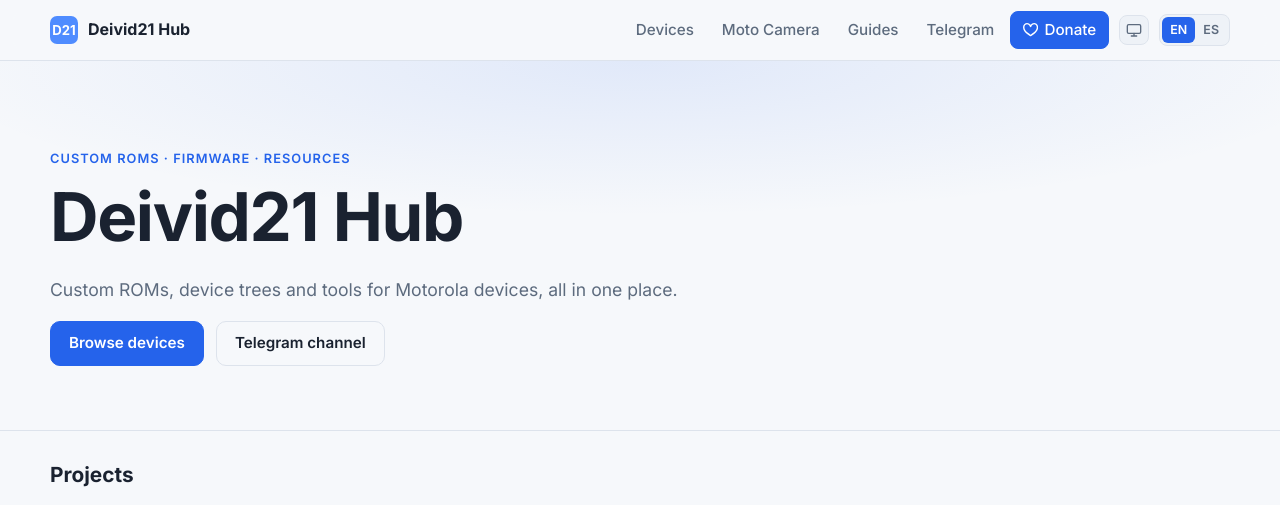
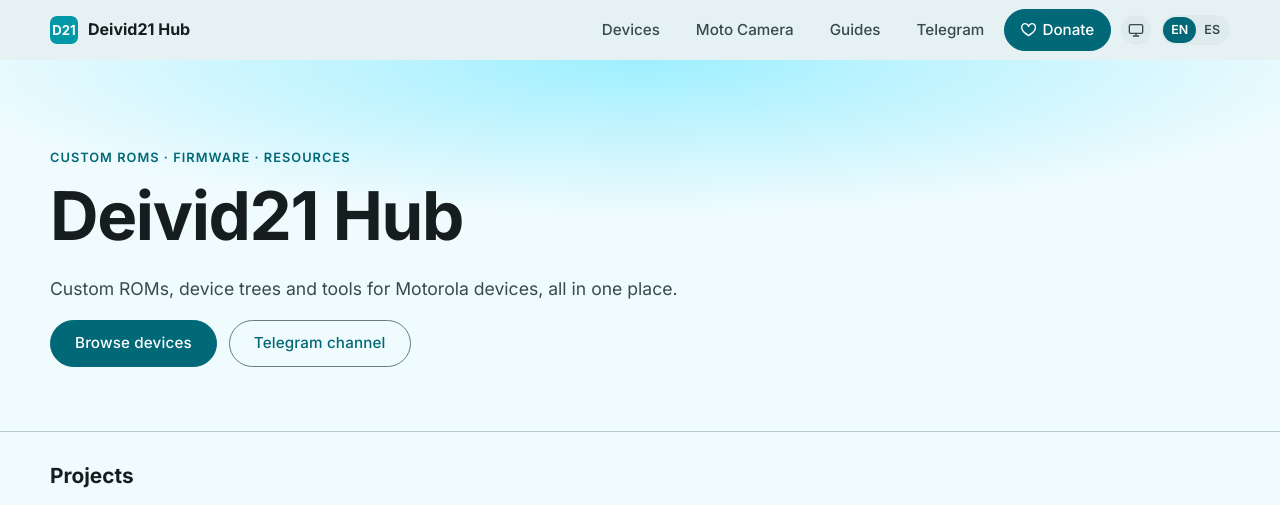
Before and after one commit to Deivid21/deivid21.github.io, a Jekyll site: the page built from index.html, in a window 1280 px wide and 1400 px high. Shown: the top 505 px of the window. Built offline with Jekyll 4.4.1, drawn with Linux system fonts in a browser that asks for light colours; grey boxes are pictures that could not be loaded.

Commit message:
style: adopt Material You design
Tonal color palette generated from a cyan seed (#00acc1) for dark and
light schemes, pill buttons, filled cards without borders, tonal chips
and tags, and a tonal top app bar. The logo follows the new color.

Co-Authored-By: Claude Opus 5.5 <noreply@anthropic.com>

```diff
--- a/assets/css/style.css
+++ b/assets/css/style.css
@@ -1,46 +1,53 @@
 /* ── Tokens ─────────────────────────────────────────── */
 :root {
-  --bg: #0d1117;
-  --bg-soft: #131a24;
-  --card: #161e2b;
-  --card-hover: #1c2636;
-  --border: #243044;
-  --text: #e6edf3;
-  --muted: #8b98a9;
-  --accent: #4f8cff;
-  --accent-soft: rgba(79, 140, 255, .14);
+  /* Material You tonal palette, seed #00acc1 (dark scheme) */
+  --md-primary: #69d5e8; --md-on-primary: #01363e;
+  --md-primary-container: #014e59; --md-on-primary-container: #9eefff;
+  --md-secondary-container: #1f4d55; --md-on-secondary-container: #bceaf4;
+  --md-tertiary-container: #30476c; --md-on-tertiary-container: #d7e3ff;
+  --md-surface: #0b1517; --md-surface-low: #151d1f; --md-surface-c: #192123;
+  --md-surface-high: #232b2d; --md-surface-highest: #2d3638;
+  --md-on-surface: #d9e4e7; --md-on-variant: #b4cacf;
+  --md-outline: #7f9499; --md-outline-variant: #374a4e;
+  --bg: var(--md-surface);
+  --bg-soft: var(--md-surface-high);
+  --card: var(--md-surface-c);
+  --card-hover: var(--md-surface-high);
+  --border: var(--md-outline-variant);
+  --text: var(--md-on-surface);
+  --muted: var(--md-on-variant);
+  --accent: var(--md-primary);
+  --accent-soft: var(--md-primary-container);
   --ok: #3fb950;
   --warn: #d29922;
   --off: #f0616d;
-  --radius: 14px;
+  --radius: 24px;
   --mono: "JetBrains Mono", ui-monospace, monospace;
   color-scheme: dark;
 }
-/* Light theme: follows the system unless the theme toggle picked one (html[data-theme]) */
+/* Light scheme: follows the system unless the theme toggle picked one (html[data-theme]) */
 @media (prefers-color-scheme: light) {
   :root:not([data-theme="dark"]) {
-    --bg: #f6f8fb;
-    --bg-soft: #eef2f7;
-    --card: #ffffff;
-    --card-hover: #f3f6fb;
-    --border: #dde3ec;
-    --text: #1a2230;
-    --muted: #5d6b7e;
-    --accent: #2563eb;
-    --accent-soft: rgba(37, 99, 235, .1);
+    --md-primary: #006876; --md-on-primary: #ffffff;
+    --md-primary-container: #9eefff; --md-on-primary-container: #001f24;
+    --md-secondary-container: #bceaf4; --md-on-secondary-container: #001f24;
+    --md-tertiary-container: #d7e3ff; --md-on-tertiary-container: #011c38;
+    --md-surface: #f0fbfe; --md-surface-low: #eaf6f8; --md-surface-c: #e5f0f2;
+    --md-surface-high: #dfeaec; --md-surface-highest: #d9e4e7;
+    --md-on-surface: #151d1f; --md-on-variant: #374a4e;
+    --md-outline: #667b7f; --md-outline-variant: #b4cacf;
     color-scheme: light;
   }
 }
 :root[data-theme="light"] {
-  --bg: #f6f8fb;
-  --bg-soft: #eef2f7;
-  --card: #ffffff;
-  --card-hover: #f3f6fb;
-  --border: #dde3ec;
-  --text: #1a2230;
-  --muted: #5d6b7e;
-  --accent: #2563eb;
-  --accent-soft: rgba(37, 99, 235, .1);
+  --md-primary: #006876; --md-on-primary: #ffffff;
+  --md-primary-container: #9eefff; --md-on-primary-container: #001f24;
+  --md-secondary-container: #bceaf4; --md-on-secondary-container: #001f24;
+  --md-tertiary-container: #d7e3ff; --md-on-tertiary-container: #011c38;
+  --md-surface: #f0fbfe; --md-surface-low: #eaf6f8; --md-surface-c: #e5f0f2;
+  --md-surface-high: #dfeaec; --md-surface-highest: #d9e4e7;
+  --md-on-surface: #151d1f; --md-on-variant: #374a4e;
+  --md-outline: #667b7f; --md-outline-variant: #b4cacf;
   color-scheme: light;
 }
 
@@ -456,3 +463,55 @@ pre.code .copy { position: absolute; top: 8px; right: 8px; background: var(--car
 .copy-link:hover { color: var(--text); border-color: var(--accent); }
 details.rom { scroll-margin-top: 80px; }
 details.rom.rom-target { border-color: var(--accent); box-shadow: 0 0 0 3px var(--accent-soft); transition: box-shadow .3s ease, border-color .3s ease; }
+
+/* ── Material You components ───────────────────────── */
+/* Top app bar: tonal surface, no hairline */
+.site-header { background: color-mix(in srgb, var(--md-surface-c) 92%, transparent); border-bottom: 0; }
+.nav-links a { border-radius: 999px; }
+@media (min-width: 721px) { .nav-links a { padding: 8px 16px; } }
+.nav-links a:hover { background: color-mix(in srgb, var(--md-on-surface) 8%, transparent); text-decoration: none; }
+.nav-links a.active, .nav-links a[aria-current] { background: var(--md-secondary-container); color: var(--md-on-secondary-container); }
+.lang-toggle, .theme-toggle { border: 0; background: var(--md-surface-high); border-radius: 999px; }
+.lang-toggle span { border-radius: 999px; }
+html[lang="en"] .lang-toggle [data-lang-opt="en"], html[lang="es"] .lang-toggle [data-lang-opt="es"] { background: var(--md-primary); color: var(--md-on-primary); }
+.nav-links a.nav-donate, .nav-links a.nav-donate:hover, .nav-links a.nav-donate.active { background: var(--md-primary); border-color: var(--md-primary); color: var(--md-on-primary); filter: none; }
+.chip.active { color: var(--md-on-secondary-container); }
+
+/* buttons: pills — filled, tonal, outlined */
+.btn { border-radius: 999px; padding: 10px 24px; background: var(--md-primary); border-color: var(--md-primary); color: var(--md-on-primary); font-weight: 500; letter-spacing: .01em; }
+.btn:hover { filter: none; box-shadow: 0 1px 3px rgba(0,0,0,.3), 0 1px 1px rgba(0,0,0,.15); }
+.btn-ghost { background: transparent; color: var(--md-primary); border-color: var(--md-outline); }
+.btn-ghost:hover { background: color-mix(in srgb, var(--md-primary) 10%, transparent); box-shadow: none; }
+
+/* search bar */
+#search { border: 0; border-radius: 999px; background: var(--md-surface-high); padding: 14px 22px; }
+#search:focus { outline: 2px solid var(--md-primary); }
+
+/* filter chips: 8px corners, tonal when selected */
+.chip { border-radius: 8px; background: transparent; border-color: var(--md-outline-variant); color: var(--md-on-variant); padding: 6px 16px; }
+.chip:hover { background: color-mix(in srgb, var(--md-on-surface) 8%, transparent); }
+.chip.active { background: var(--md-secondary-container); border-color: var(--md-secondary-container); color: var(--md-on-secondary-container); }
+.chip.active::before { content: "✓ "; }
+
+/* cards: filled surfaces, no borders, big corners */
+.device-card, .rom, .guide-list a, .project, .donate-card, .mc-support, .mc-license, .mc-package { border-color: transparent; background: var(--md-surface-c); }
+.device-card { border-radius: 24px; }
+.device-card:hover { transform: none; border-color: transparent; background: var(--md-surface-high); }
+.device-card .device-img { border-radius: 16px; }
+.device-hero-img { border: 0; background: var(--md-surface-c); border-radius: 28px; }
+.project { border-radius: 28px; }
+details.rom > summary { border-radius: 24px; }
+details.rom[open] > summary { border-bottom-color: var(--md-outline-variant); border-radius: 24px 24px 0 0; }
+.hash, pre.code, .prose pre { border: 0; background: var(--md-surface-highest); border-radius: 16px; }
+.copy { border-radius: 999px; border-color: var(--md-outline); }
+.note { border-left: 0; border-radius: 16px; background: var(--md-primary-container); color: var(--md-on-primary-container); }
+.warning { border: 0; border-radius: 16px; }
+
+/* tags → tonal containers */
+.tag { border-radius: 8px; padding: 3px 10px; font-weight: 500; }
+.tag-plain { background: var(--md-surface-highest); }
+.tag-soon { background: var(--md-tertiary-container); color: var(--md-on-tertiary-container); }
+.donate-heart { background: var(--md-primary-container); color: var(--md-on-primary-container); }
+
+.eyebrow { color: var(--md-primary); }
+.mc-steps > li::before { background: var(--md-primary); color: var(--md-on-primary); }
```
Also changed, not shown: assets/img/favicon.svg.
